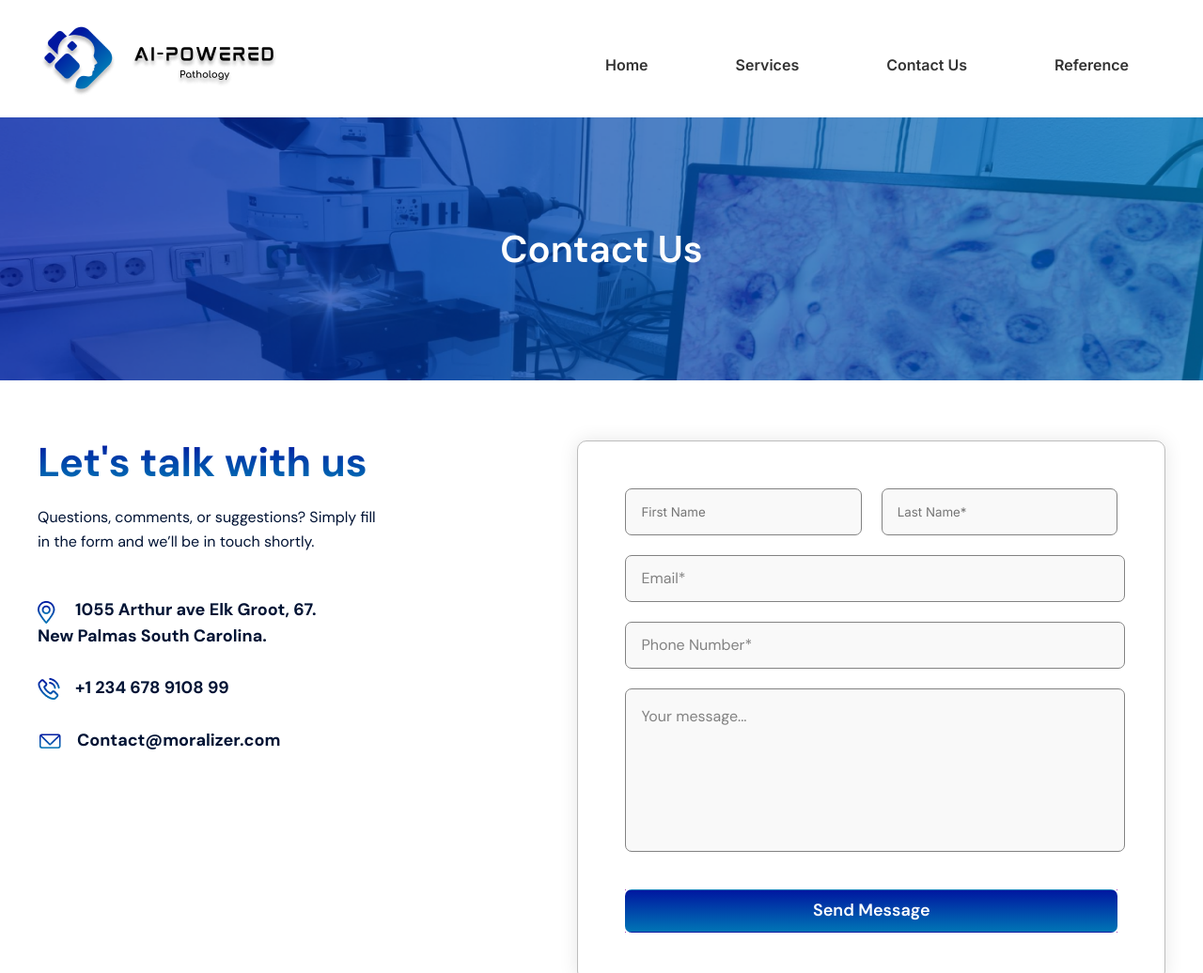
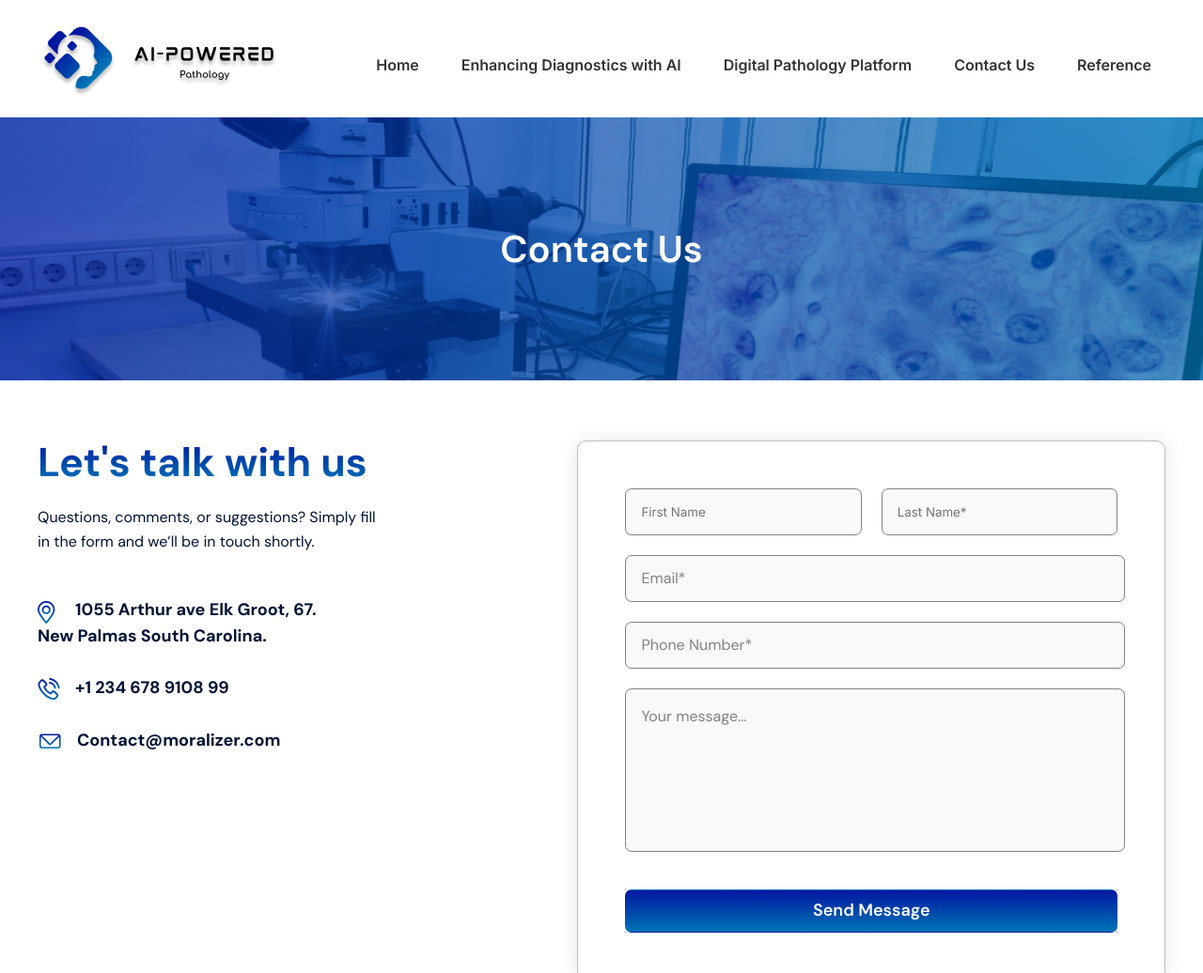
Before and after one commit to Usamaashraff/Ai-powered, a plain HTML site: page contactus.html in a window 1280 px wide. Shown: the top 1036 px of the page at 94% size. Drawn offline with Linux system fonts and the light colour scheme.

Commit message:
navigation

```diff
--- a/contactus.html
+++ b/contactus.html
@@ -38,8 +38,15 @@
               <nav id="navigation">
                 <ul class="menu-list">
                   <li><a href="./index.html">Home</a></li>
-                  <li class="dropdown">
-                    <a href="./enhancing-diagnostics.html">Services </a>
+                  <li>
+                    <a href="./enhancing-diagnostics.html"
+                      >Enhancing Diagnostics with AI</a
+                    >
+                  </li>
+                  <li>
+                    <a href="./digital-pathology-platform.html"
+                      >Digital Pathology Platform</a
+                    >
                   </li>
                   <li><a href="./contactus.html">Contact Us</a></li>
                   <li><a href="./reference.html">Reference</a></li>
@@ -165,7 +172,6 @@
               <h6>Contact Us</h6>
               <ul>
                 <li><a href="./home.html">Home</a></li>
-                <li><a href="./enhancing-diagnostics.html">Services</a></li>
                 <li><a href="./contactus.html">Contact Us</a></li>
                 <li><a href="./reference.html">Reference</a></li>
               </ul>
--- a/css/style.css
+++ b/css/style.css
@@ -25,7 +25,7 @@ a {
 }
 nav ul li {
   display: inline;
-  padding: 0 24px;
+  padding: 0;
 }
 nav ul li a {
   font-family: "Inter";
```
Also changed, not shown: digital-pathology-platform.html (+9 -3 lines), enhancing-diagnostics.html (+9 -3 lines), index.html (+9 -3 lines), reference.html (+9 -3 lines).
